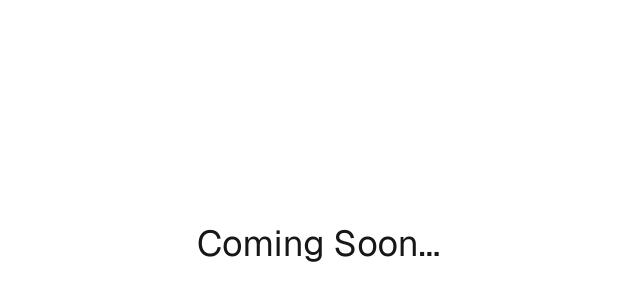
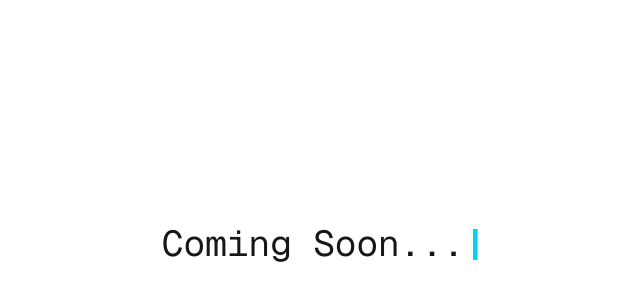
Before and after one commit to KoseCosa/claso-io, a Next.js app: page / in a window 1280 px wide. Shown: the part 156-456 px from the top of the page, without its empty margins (316-956 px from the left). Built offline with nearby package versions, Linux system fonts and the light colour scheme.

Commit message:
fix: typewriter performance, frontpage font

```diff
--- a/src/app/components/typewriter/typewriter.tsx
+++ b/src/app/components/typewriter/typewriter.tsx
@@ -4,22 +4,26 @@ import { useEffect, useState } from "react";
 
 type Props  = {
   text: string;
-  speed?: number; // Optional speed prop to control typing speed
+  speed?: number;
 }
 
-export default function TypeWriter({text, speed=150}: Props) {
+export default function TypeWriter({text, speed=100}: Props) {
   const [displayedText, setDisplayedText] = useState("");
-  const [index, setIndex] = useState(0);
+
+
   useEffect(() => {
+    let index = 0;
+    setDisplayedText("");
     const interval = setInterval(() => {
       if (index <= text.length) {
         setDisplayedText(() => text.slice(0, index));
-        setIndex((prevIndex) => prevIndex + 1);
+        index ++;
       } else {
         clearInterval(interval);
       }
     }, speed);
     return () => clearInterval(interval);
-  }, [text, index]);
-  return (<h1>{displayedText}<span className={index >= text.length ? "font-bold text-cyan-400 animate-blink font" : "font-bold text-cyan-400" }>|</span></h1>);
+  }, [text]);
+
+  return (<h1>{displayedText}<span aria-hidden="true" className={`font-bold text-cyan-400 ${displayedText.length >= text.length ? "animate-blink": ""}`}>|</span></h1>);
 }
--- a/src/app/globals.css
+++ b/src/app/globals.css
@@ -27,6 +27,13 @@
   }
 }
 
+@media (prefers-reduced-motion: reduce) {
+  .animate-blink {
+    animation: none;
+    opacity: 1;
+  }
+}
+
 @media (prefers-color-scheme: dark) {
   :root {
     --background: #0a0a0a;
--- a/src/app/page.tsx
+++ b/src/app/page.tsx
@@ -2,7 +2,7 @@ import TypeWriter from "./components/typewriter/typewriter";
 
 export default function Home() {
   return (
-    <div className="text-4xl font-sans grid items-center justify-items-center min-h-screen min-w-screen">
+    <div className="text-4xl font-mono grid items-center justify-items-center min-h-screen min-w-screen">
       <TypeWriter text={"Coming Soon..."} />
     </div>
   );
```
